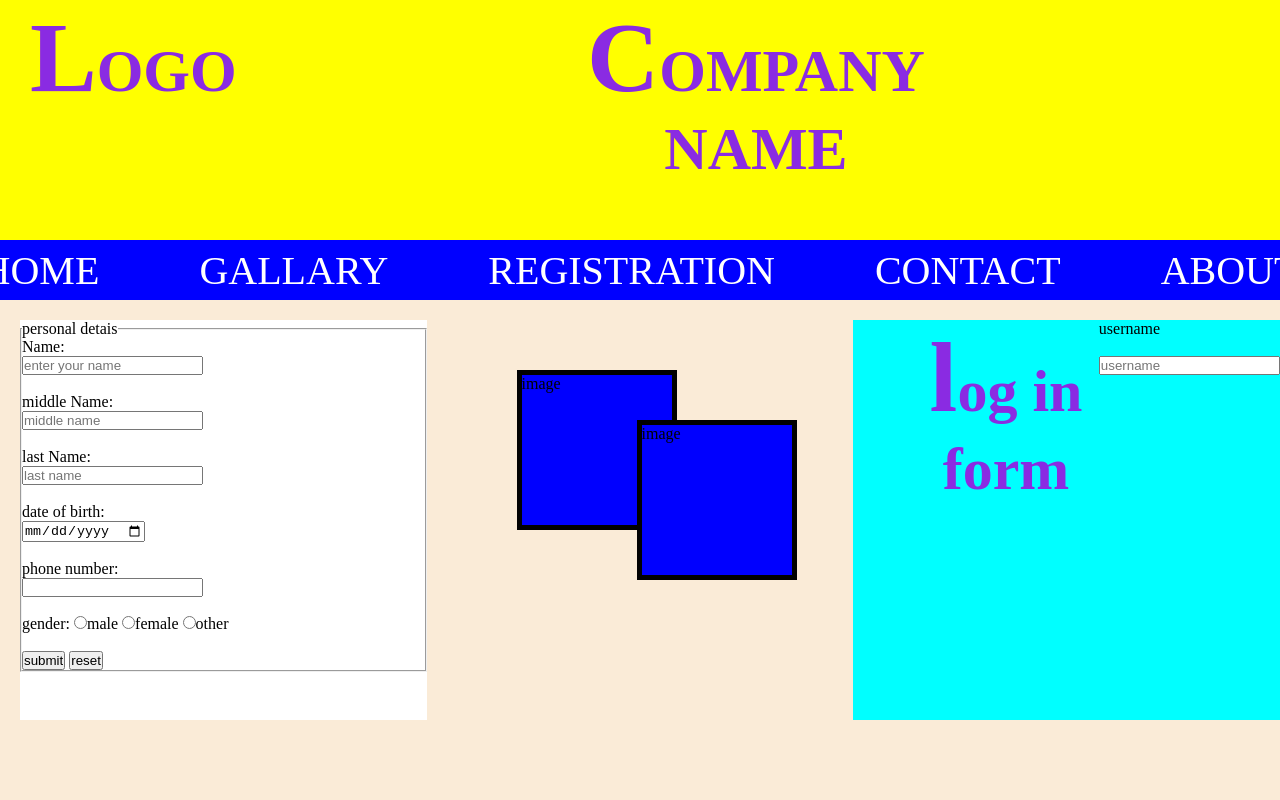
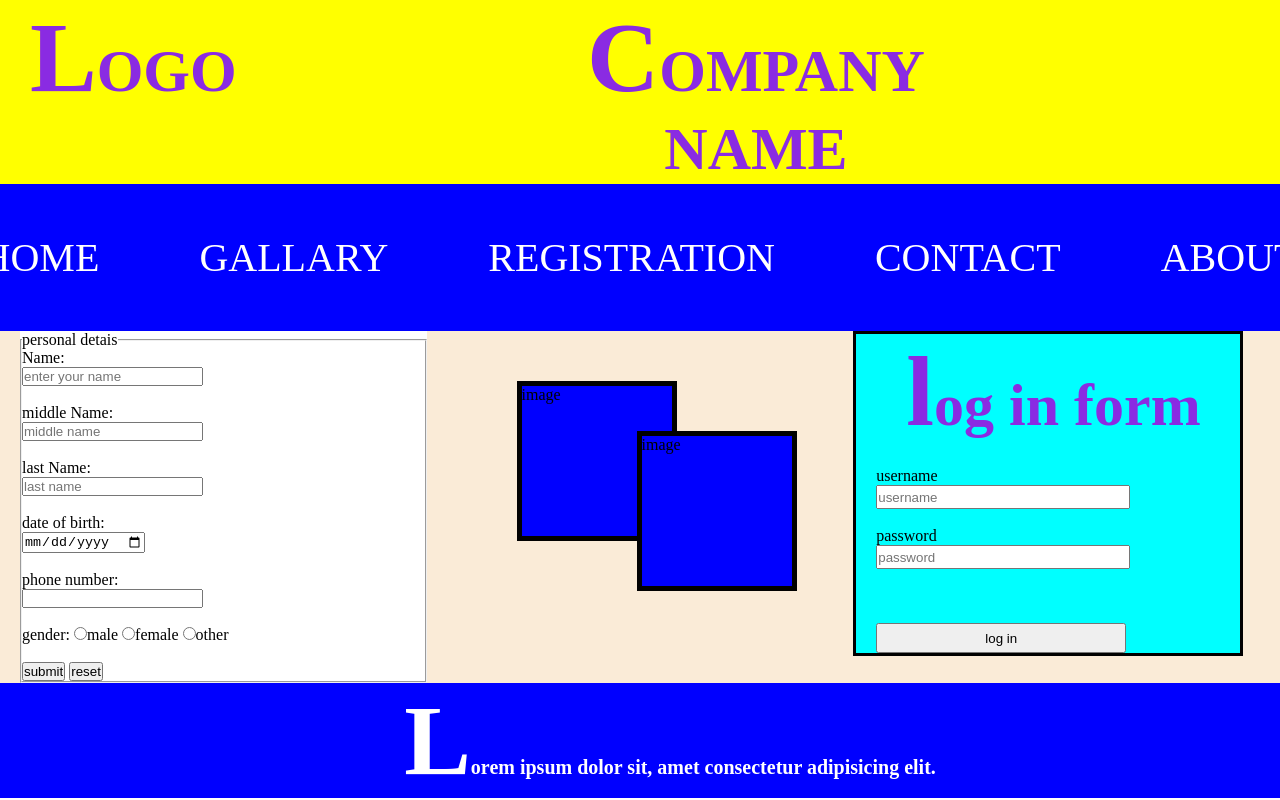
Before and after one commit to divyaambhore9/projectgroup, a plain HTML site: page layout2.html in a window 1280 px wide. Shown: the top 800 px of the page. Drawn offline with Linux system fonts and the light colour scheme.

Commit message:
layout 2 done

```diff
--- a/layout/layout1.css
+++ b/layout/layout1.css
@@ -1,17 +1,22 @@
-/* *{
+ *{
     margin: 0;
     padding: 0;
-}*/
+}
 main{
     height: 100vh;
     width: 100vw;
 
 }
 header{
-    height: 20%;
+
     width: 100%;
     background-color: yellow;
+    margin-bottom: 10px;
 
+}
+img{
+    height: 100px;
+    width: 200px;
 }
 section{
     height: 40%;
--- a/layout2.css
+++ b/layout2.css
@@ -2,15 +2,15 @@
     padding:0 ;
     margin: 0;
 }
-main{
+/* main{
     height: 100vh;
     width: 100vw;
     background-color: antiquewhite;
     display: flex;
     flex-wrap:wrap ;
-}
+} */
 header{
-    height: 30%;
+    height: 25%;
     width: 100%;
     background-color: yellow;
     color: blue;
@@ -19,21 +19,21 @@ header{
     flex-wrap: wrap;
 }
 .one{
-    height: 75%;
+    height: 55%;
     width: 100%;
     display: flex;
     flex-direction: row;
     flex-wrap: wrap;
 }
 .logo{
-    height: 100%;
+    height: 40%;
     width: 20%;
     display: flex;
     flex-direction: column;
     flex-wrap: wrap;
 }
 .name{
-    height: 100%;
+    height: 50%;
     width: 80%;
     display: flex;
     flex-direction: row;
@@ -60,7 +60,7 @@ h1::first-letter{
     font-size: 100px;
 }
 .menubar{
-    height:25% ;
+    height:15% ;
     width: 100%;
     background-color: blue;
     justify-content: center;
@@ -119,6 +119,7 @@ section{
     top: 50px;
     border: 5px solid black;
 }
+
 .box2{
     height: 150px;
     width: 150px;
@@ -132,12 +133,32 @@ section{
 .three
 {
     height: 100%;
-    width: 33.33%;
+    width: 30%;
     background-color: aqua;
     display: flex;
     flex-direction: row;
+    border: 3px solid black;
+}
+.three input{
+    height: 20px;
+    width: 250px;
+
+}
+form{
+    margin-left: 20px;
+}
+button{
+    height: 30px;
+    width:250px;
+
 }
 footer{
-    height: 20%;
+    height: 15%;
     width: 100%;
+    background-color: blue;
 }
+footer h2{
+    font-size: 20px;
+    text-align: center;
+    color: white;
+}
--- a/layout2.html
+++ b/layout2.html
@@ -81,14 +81,20 @@
 
             </div>
             <div class="three">
-                <h2>log in form</h2>
+
                 <br><br>
                 <form action="">
+                    <h2>log in form</h2><br>
                     username
-                    <br><br><input type="text" placeholder="username"><br>
+                    <br><input type="text" placeholder="username"><br><br>
+                    password
+                    <br><input type="text" placeholder="password"><br>
+                    <br><br><br>
+                    <button>log in</button>
                 </form>
             </div>
         </section>
+        <footer><h2>Lorem ipsum dolor sit, amet consectetur adipisicing elit.</h2></footer>
     </main>
 </body>
 
--- /dev/null
+++ b/layout3.css
@@ -0,0 +1,196 @@
+*{
+    margin: 0;
+    padding: 0;
+}
+main{
+    height: 100vh;
+    width: 100%;
+    display: flex;
+    flex-direction: column;
+}
+header{
+    height: 20%;
+    width: 100%;
+    display: flex;
+    flex-direction: row;
+    background-color: gray;
+    border-bottom: 30px solid blue;
+}
+.logo{
+    height: 100%;
+    width: 20%;
+    color: blue;
+    display: flex;
+}
+.logo h1{
+    font-size: 70px;
+    font-variant: small-caps;
+    position: relative;
+    top: 40px;
+    font-style: italic;
+    margin-left: 20px;
+}
+.name{
+    height: 100%;
+    width: 80%;
+    color: blue;
+    text-align: center;
+    font-family: 'Gill Sans', 'Gill Sans MT', Calibri, 'Trebuchet MS', sans-serif;
+}
+.name h1{
+    font-size: 70px;
+    font-variant: small-caps;
+    position: relative;
+    top: 40px;
+    font-style: italic;
+
+}
+section{
+    height: 65%;
+    width: 100%;
+    background-color: aliceblue;
+    display: flex;
+    flex-direction: row;
+}
+aside{
+    height: 100%;
+    width: 23%;
+    background-color: gray;
+    display: flex;
+}
+ul{
+    list-style: none;
+    position: relative;
+    top: 50px;
+    height: 50px;
+    display: flex;
+    flex-direction: column;
+    margin: 20px;
+}
+.h{
+    position: relative;
+    left: -40px;
+}
+li{
+    margin: 10px;
+    font-size: 35px;
+    color: blue;
+}
+a{
+    text-decoration: none;
+    color: rgb(59, 42, 75);
+}
+.h3{
+    display: flex;
+     height: 25px;
+     width: 100%;
+    background-color: blue;
+    position: relative;
+    top: 10px;
+
+}
+article{
+    height: 100%;
+    width:55%;
+    background-color: white;
+    display: flex;
+}
+article .one{
+    height: 200px;
+    width: 300px;
+    position: relative;
+    top: 200px;
+    left: 300px;
+    display: flex;
+    background-color: gray;
+    color: black;
+    z-index: 5;
+    border-top: 5px solid black;
+    border-left: 5px solid black;
+    border-radius: 15px ;
+
+
+
+}
+article .two{
+    height: 200px;
+    width: 300px;
+    background-color: gray;
+    color: black;
+    position: relative;
+    top: 150px;
+    right: 50px;
+    display: flex;
+    border-top: 5px solid black;
+    border-left: 5px solid black;
+    border-radius: 15px ;
+
+
+
+}
+
+nav{
+    height: 100%;
+    width: 25%;
+    background-color:white;
+    display: flex;
+}
+nav{
+    height: 400px;
+    width: 350px;
+    border: 15px solid blue ;
+    background-color: blue;
+    position: relative;
+    top: 30px;
+    right: 20px;
+}
+nav form{
+    height: 400px;
+    width: 350px;
+     border-radius: 20px;
+    background-color:white ;
+}
+form h2{
+    position: relative;
+    top: 20px;
+    left: 20px;
+    font-size: 30px;
+}
+.in{
+    position: relative;
+    left: 20px;
+    top: 50px;
+    margin: 20px;
+    font-size: 20px;
+
+}
+input{
+    height: 25px;
+    width: 190px;
+    border-radius: 10px;
+}
+button{
+    height: 35px;
+    width: 170px;
+    color: white;
+    background-color:blue;
+    border-radius: 20px;
+    position: relative;
+    top: 60px;
+    left: 80px;
+    cursor: pointer;
+}
+footer{
+    height: 15%;
+    width: 100%;
+    background-color: blue;
+
+}
+footer h1{
+    font-size: 32px;
+    position: relative;
+    top: 40px;
+    color: white;
+    font-family: 'Segoe UI', Tahoma, Geneva, Verdana, sans-serif;
+    margin-left: 20px;
+}
--- /dev/null
+++ b/layout3.html
@@ -0,0 +1,56 @@
+<!DOCTYPE html>
+<html lang="en">
+<head>
+    <meta charset="UTF-8">
+    <meta http-equiv="X-UA-Compatible" content="IE=edge">
+    <meta name="viewport" content="width=device-width, initial-scale=1.0">
+    <title>Document</title>
+    <link rel="stylesheet" href="layout3.css">
+</head>
+<body>
+    <main>
+        <header>
+            <div class="logo">
+                <h1>logo</h1>
+            </div>
+            <div class="name">
+                <h1>Collage Name </h1>
+            </div>
+        </header>
+        <section>
+            <aside>
+                <div class="h3" h3>menu</div>
+                <div class="h">
+                <ul>
+                    <li><a href="#">home</a></li>
+                    <li><a href="#">courses</a></li>
+                    <li><a href="#">resistration</a></li>
+                    <li><a href="#">contact us</a></li>
+                    <li><a href="#">about us</a></li>
+                </ul>
+            </div>
+            </aside>
+            <article>
+                <div class="one">one img</div>
+                <div class="two">two</div>
+            </article>
+            <nav>
+                <form action="">
+                    <h2>log in form</h2>
+                    <div class="in">
+                     username <br>
+                    <input type="text" placeholder="username"><br><br>
+                    password <br>
+                    <input type="text" placeholder="username">
+                    <br><br></div>
+                    <button>log in</button>
+                </form>
+            </nav>
+        </section>
+        <footer><h1>
+            Lorem ipsum dolor sit adipisicing elit. Rem accusamus mollitia consequunturdoloribus quae minus!
+        </footer></h1>
+    </main>
+
+</body>
+</html>
```
Also changed, not shown: layout/layou1.html (+3 -2 lines), layout/img/2.jpg (added).
